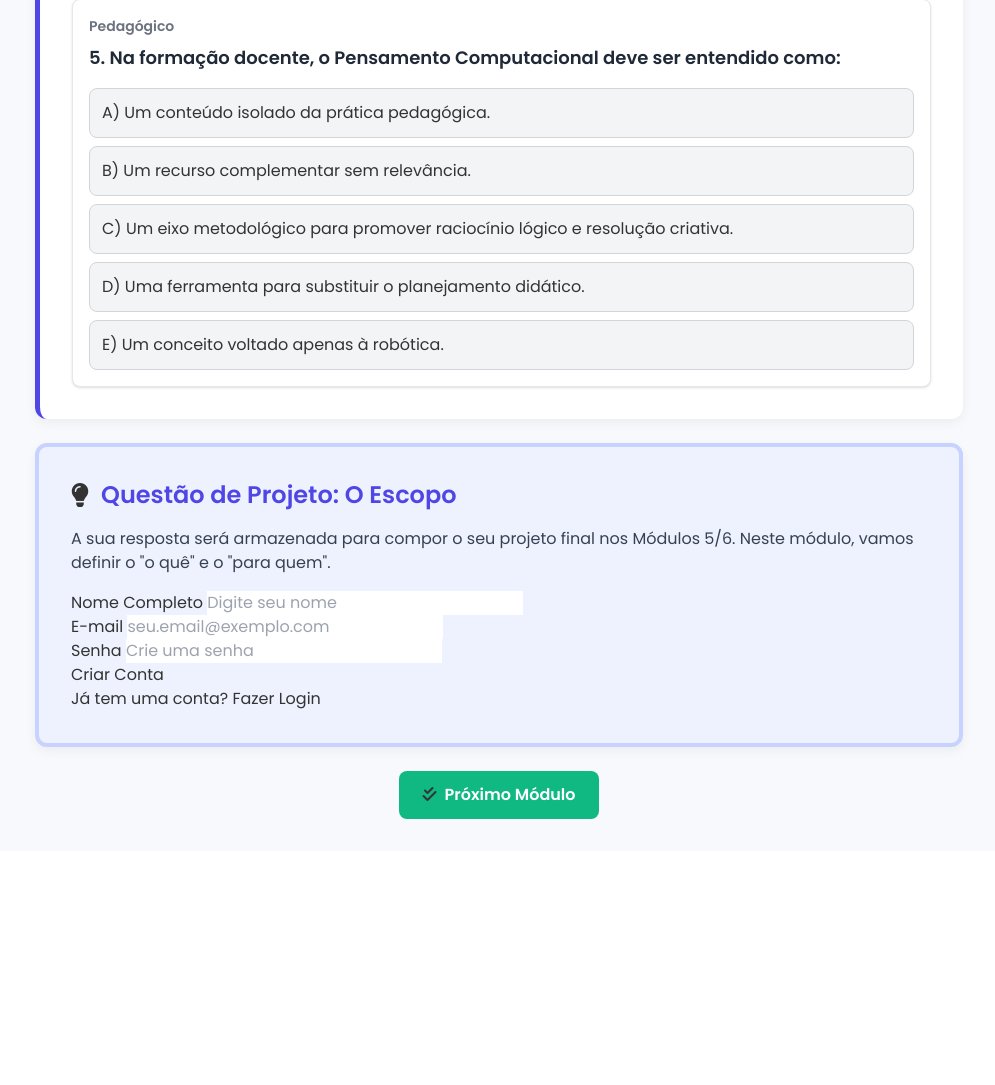
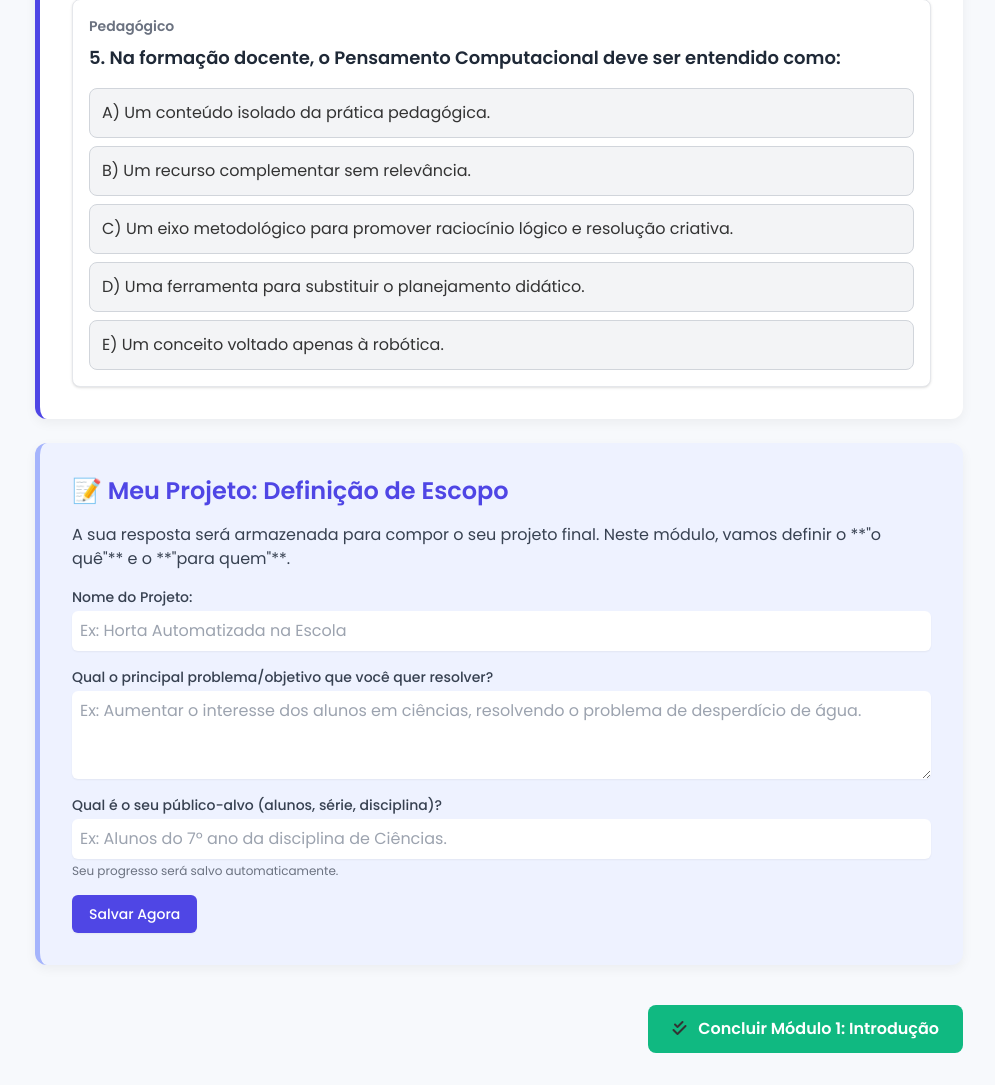
Before and after one commit to danidancr/PCTeacher, a Flask app: template templates/conteudo-introducao.html in a window 1280 px wide. Shown: the part 2961-4046 px from the top of the page, without its empty margins (285-1280 px from the left). Before the commit the page ends 3780 px from the top, so only its background shows below. Run offline with Flask 3, Linux system fonts and the light colour scheme; the template is opened without the code that fills it, so the values that code supplies are empty; some libraries are stand-ins or nearby versions.

Commit message:
atualizar exercício de projeto final

```diff
--- a/templates/conteudo-introducao.html
+++ b/templates/conteudo-introducao.html
@@ -160,133 +160,61 @@
             </div>
     </div>
 
-<div class="content-section border-4 border-indigo-200 bg-indigo-50">
-        <h2 class="text-2xl font-semibold text-primary-indigo mb-4 flex items-center">
-            <i class="fas fa-lightbulb mr-3"></i> Questão de Projeto: O Escopo
-        </h2>
-        <p class="text-gray-700 mb-4">A sua resposta será armazenada para compor o seu projeto final nos Módulos 5/6. Neste módulo, vamos definir o "o quê" e o "para quem".</p>
+{# ========================================================= #}
+    {# SEÇÃO DE PROJETO (USO DO ESCOPO) - AJUSTADA PARA A LÓGICA FLASK/AJAX #}
+    {# ========================================================= #}
+    <div class="content-section bg-indigo-50 border-indigo-300">
+        <div class="flex justify-between items-center mb-4">
+            <h2 class="text-2xl font-semibold text-primary-indigo">📝 Meu Projeto: Definição de Escopo</h2>
+            <span id="project-save-feedback" class="text-sm font-semibold opacity-0 transition-opacity"></span>
+        </div>
 
-        <form action="{{ url_for('cadastro') }}" method="POST">
+        <p class="text-gray-700 mb-4">A sua resposta será armazenada para compor o seu projeto final. Neste módulo, vamos definir o **"o quê"** e o **"para quem"**.</p>
 
-            <div class="input-group">
-                <label for="name">Nome Completo</label>
-                <input type="text" id="name" name="nome" required placeholder="Digite seu nome"
-                    value="{{ request.form.get('nome', '') }}">
+        {# Formulário de salvamento automático que chama a função saveProjectData() da base #}
+        <form id="project-form-introducao" method="POST" onchange="saveProjectData(this)">
+
+            <div class="mb-4">
+                <label for="nome_projeto" class="block text-sm font-medium text-gray-700">Nome do Projeto:</label>
+                <input type="text" id="nome_projeto" name="nome_projeto"
+                       value="{{ projeto_data.nome_projeto | default('') }}"
+                       placeholder="Ex: Horta Automatizada na Escola"
+                       class="mt-1 block w-full rounded-md border-gray-300 shadow-sm focus:border-primary-indigo focus:ring-primary-indigo p-2" required>
             </div>
 
-            <div class="input-group">
-                <label for="email">E-mail</label>
-                <input type="email" id="email" name="email" required placeholder="seu.email@exemplo.com"
-                    value="{{ request.form.get('email', '') }}">
+            <div class="mb-4">
+                <label for="objetivo" class="block text-sm font-medium text-gray-700">Qual o principal problema/objetivo que você quer resolver?</label>
+                <textarea id="objetivo" name="objetivo" rows="3"
+                          placeholder="Ex: Aumentar o interesse dos alunos em ciências, resolvendo o problema de desperdício de água."
+                          class="mt-1 block w-full rounded-md border-gray-300 shadow-sm focus:border-primary-indigo focus:ring-primary-indigo p-2" required>{{ projeto_data.objetivo | default('') }}</textarea>
             </div>
 
-            <div class="input-group">
-                <label for="password">Senha</label>
-                <input type="password" id="password" name="senha" required placeholder="Crie uma senha">
+            <div class="mb-4">
+                <label for="publico_alvo" class="block text-sm font-medium text-gray-700">Qual é o seu público-alvo (alunos, série, disciplina)?</label>
+                <input type="text" id="publico_alvo" name="publico_alvo"
+                       value="{{ projeto_data.publico_alvo | default('') }}"
+                       placeholder="Ex: Alunos do 7º ano da disciplina de Ciências."
+                       class="mt-1 block w-full rounded-md border-gray-300 shadow-sm focus:border-primary-indigo focus:ring-primary-indigo p-2" required>
+                <p class="mt-1 text-xs text-gray-500">Seu progresso será salvo automaticamente.</p>
             </div>
 
-            <button type="submit" class="btn-primary-register">Criar Conta</button>
-
-            <div class="login-link-group">
-                <p>Já tem uma conta? <a href="{{ url_for('login') }}">Fazer Login</a></p>
-            </div>
+            <button type="submit" class="hidden sm:inline-flex items-center px-4 py-2 border border-transparent text-sm font-medium rounded-md shadow-sm text-white bg-primary-indigo hover:bg-indigo-700 focus:outline-none focus:ring-2 focus:ring-offset-2 focus:ring-primary-indigo">
+                Salvar Agora
+            </button>
 
         </form>
     </div>
 {% endblock %}
 
 {% block finish_button %}
-    <div class="mt-8 text-center">
-        <form method="POST" action="{{ url_for('concluir_modulo', modulo_nome='introducao') }}">
-            <button type="submit" class="btn-finish hover:shadow-lg">
-                <i class="fas fa-check-double mr-2"></i>Próximo Módulo
+    <div class="flex justify-end pt-4">
+        <form method="POST" action="{{ url_for('concluir_modulo', modulo_nome=modulo.slug) }}">
+            <button type="submit" class="btn-finish">
+                <i class="fas fa-check-double mr-2"></i> Concluir Módulo 1: Introdução
             </button>
         </form>
     </div>
 {% endblock %}
 
-{% block scripts %}
-<script>
-    // ----------------------------------------------------------------------
-    // Variáveis globais dbClient e currentUserId estão no conteudo-base.html
-    // ----------------------------------------------------------------------
-
-    // 1. Função para carregar os dados do projeto (se existirem) ao abrir o Módulo 1
-    async function loadProjectData() {
-        if (!currentUserId) {
-            console.error("UID do usuário não encontrado. Não é possível carregar ou salvar dados.");
-            document.getElementById('save-feedback').textContent = 'Erro de autenticação. Recarregue a página.';
-            return;
-        }
-
-        const feedback = document.getElementById('save-feedback');
-        feedback.textContent = 'Carregando dados...';
-
-        try {
-            // Tenta buscar o documento do projeto, usando o UID como ID do documento
-            const docRef = dbClient.collection("dados_projeto").doc(currentUserId);
-            const doc = await docRef.get();
-
-            if (doc.exists) {
-                const data = doc.data();
-
-                // Carrega DADOS ESPECÍFICOS DO MÓDULO 1 (Escopo)
-                document.getElementById('project_name').value = data.modulo_1?.project_name || '';
-                document.getElementById('project_objective').value = data.modulo_1?.project_objective || '';
-                document.getElementById('project_target').value = data.modulo_1?.project_target || '';
-
-                feedback.textContent = 'Dados do projeto carregados.';
-            } else {
-                feedback.textContent = 'Inicie seu projeto preenchendo os campos.';
-            }
-        } catch (error) {
-            console.error("Erro ao carregar dados do projeto:", error);
-            feedback.textContent = 'Erro ao carregar dados.';
-        }
-    }
-
-    // 2. Função para salvar/atualizar os dados do projeto (APENAS MÓDULO 1)
-    async function saveProjectData(event) {
-        event.preventDefault();
-
-        if (!currentUserId) {
-            alert("Erro: Usuário não autenticado. Não é possível salvar.");
-            return;
-        }
-
-        const saveButton = document.getElementById('save-button');
-        const feedback = document.getElementById('save-feedback');
-        saveButton.disabled = true;
-        feedback.textContent = 'Salvando...';
-
-        // Estrutura os dados dentro da chave 'modulo_1'
-        const dataToSave = {
-            modulo_1: {
-                project_name: document.getElementById('project_name').value,
-                project_objective: document.getElementById('project_objective').value,
-                project_target: document.getElementById('project_target').value,
-                data_ultima_atualizacao_mod1: firebase.firestore.FieldValue.serverTimestamp()
-            },
-            // Este campo é útil para o Dashboard e Progresso geral do Flask
-            usuarioId: currentUserId
-        };
-
-        try {
-            // Usa .set com { merge: true } no documento do UID.
-            // Se o documento não existir, ele é criado. Se existir, ele apenas adiciona/atualiza o 'modulo_1'.
-            await dbClient.collection("dados_projeto").doc(currentUserId)
-                .set(dataToSave, { merge: true });
-
-            feedback.textContent = '✅ Definição Inicial salva com sucesso!';
-        } catch (error) {
-            console.error("Erro ao salvar dados do projeto:", error);
-            feedback.textContent = '❌ Erro ao salvar o projeto. Tente novamente.';
-        } finally {
-            saveButton.disabled = false;
-        }
-    }
-
-    // 3. Chamada Inicial: Carregar dados ao carregar a página
-    window.addEventListener('load', loadProjectData);
-</script>
-{% endblock %}
+{# REMOVIDO: O bloco 'scripts' com a lógica de salvamento e carregamento do Firebase Client foi removido.
+   A lógica de salvamento agora está em 'base_dashboard.html' e é chamada por onchange="saveProjectData(this)". #}
```
